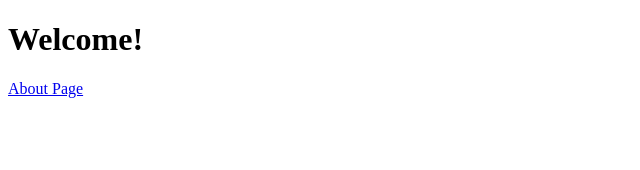
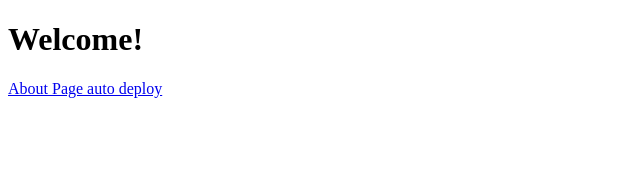
Before and after one commit to povalles/devops, a Nuxt app in the folder app/: page / in a window 1280 px wide. Shown: the top 170 px of the page, without its empty margins (0-640 px from the left). Built offline with nearby package versions, Linux system fonts and the light colour scheme.

Commit message:
test auto

```diff
--- a/app/pages/index.vue
+++ b/app/pages/index.vue
@@ -2,7 +2,7 @@
   <div>
     <h1>Welcome!</h1>
     <NLink to="/about">
-      About Page
+      About Page auto deploy
     </NLink>
   </div>
 </template>
```
